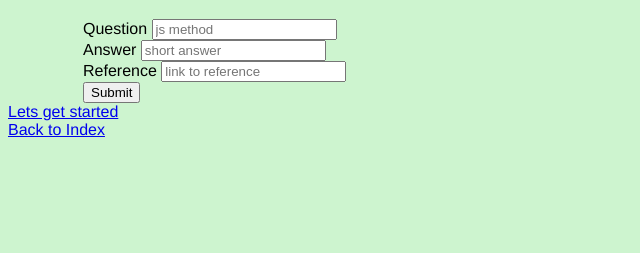
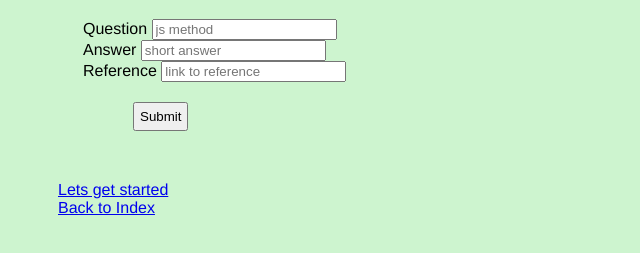
Before and after one commit to NickFoden/cards, a website: page public/new-card.html in a window 1280 px wide. Shown: the part 61-314 px from the top of the page, without its empty margins (0-640 px from the left). Drawn offline with nearby package versions, Linux system fonts and the light colour scheme.

Commit message:
Styling new card page

```diff
--- a/public/main.css
+++ b/public/main.css
@@ -78,6 +78,12 @@ margin-left: 75px;
 	color: #black
 }
 
+#new-card-submit{
+	margin-top: 20px;
+	padding: 5px;
+	margin-left: 50px;
+}
+
 #start-button {
 	background-color: white;
 	border-radius: 4px;
@@ -119,4 +125,9 @@ margin-left: 75px;
 	background-color: #f9b6bc;
 }
 
+.links {
+	margin-left: 50px;
+	padding-top: 50px;
+}
+
 //END
--- a/public/new-card.html
+++ b/public/new-card.html
@@ -19,8 +19,10 @@
 			<button type="submit" value="Submit" id="new-card-submit">Submit</button>
 		</form>
 	</div>
-	<a href='start.html'>Lets get started</a><br>
-	<a href='index.html'>Back to Index</a><br>
+	<div class="links">
+		<a href='start.html'>Lets get started</a><br>
+		<a href='index.html'>Back to Index</a><br>
+	</div>
 	<script src="https://code.jquery.com/jquery-3.1.0.js"></script>
 	<script type="text/javascript" src="cards.js"></script>
 </body>
```
